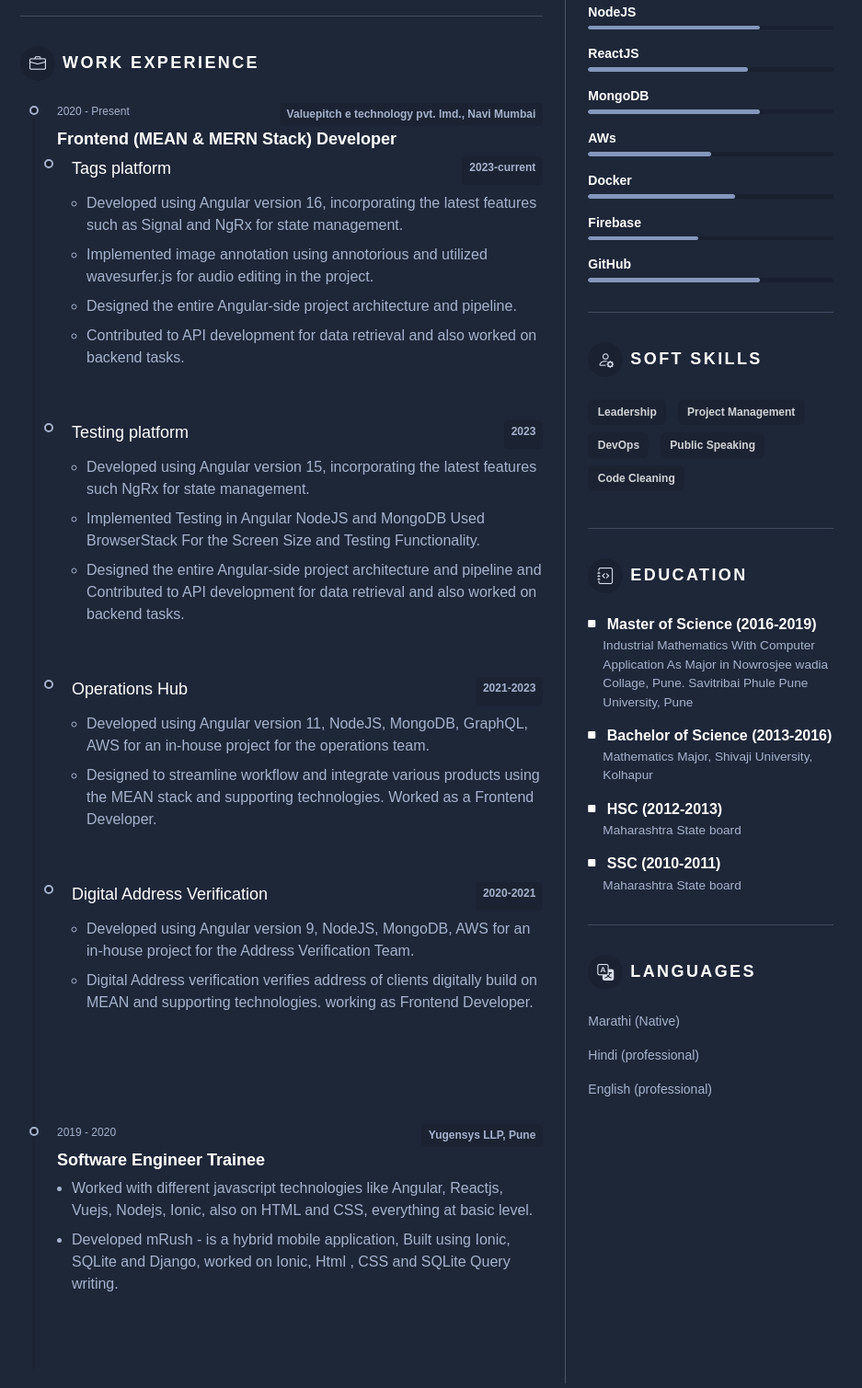
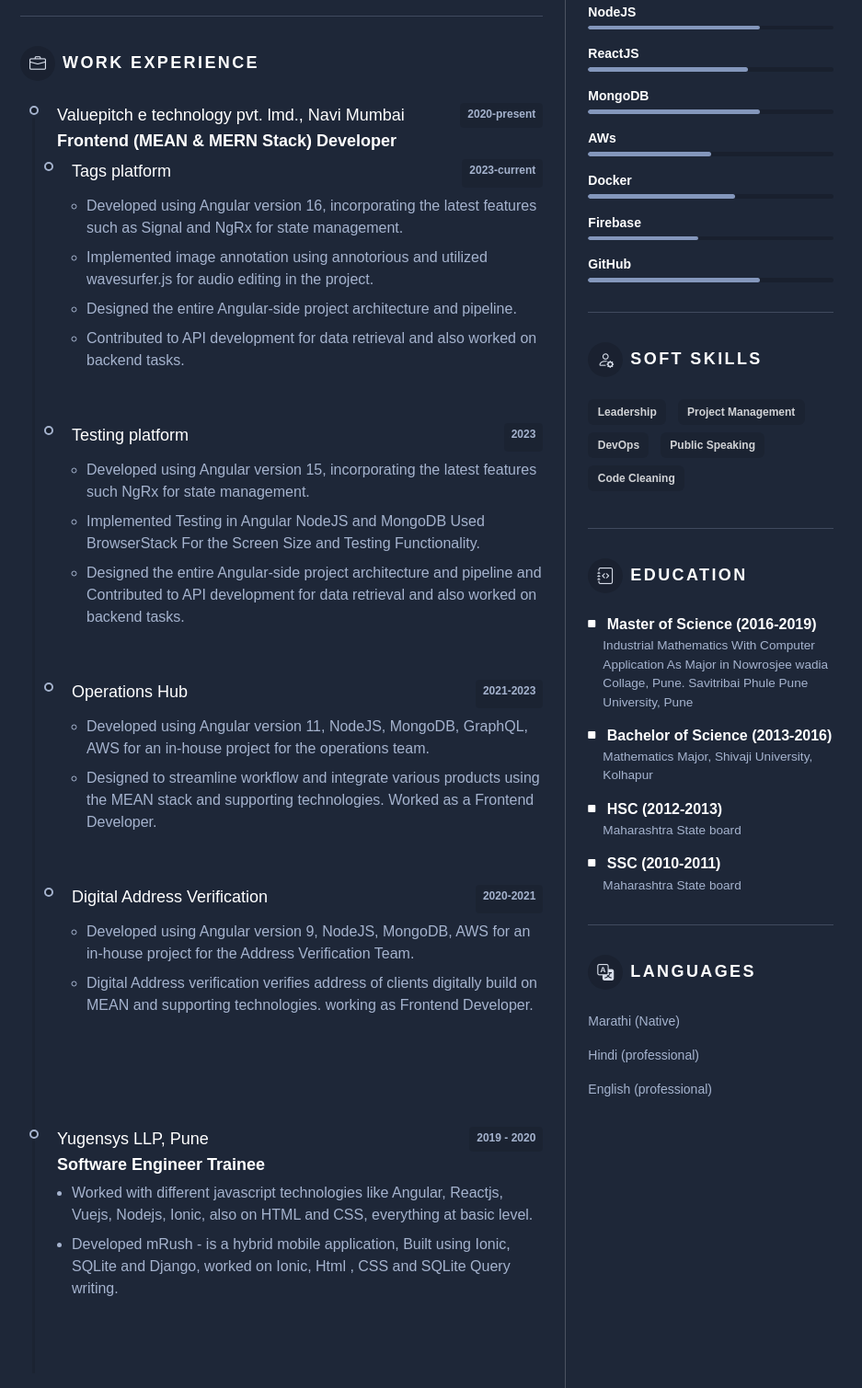
Before and after one commit to pratik-jare/resume, a plain HTML site: page index.html in a window 1280 px wide. Shown: the part 665-2174 px from the top of the page at 92% size, without its empty margins (176-1113 px from the left). Drawn offline with nearby package versions, Linux system fonts and the light colour scheme.

Commit message:
final done

```diff
--- a/index.html
+++ b/index.html
@@ -157,14 +157,15 @@
                                             <div class="resume-timeline-item-header mb-2">
 
                                                 <div class="resume-position-meta d-flex justify-content-between mb-1">
-                                                    <div class="resume-position-time">2020 - Present</div>
-                                                    <div class="resume-company-name">Valuepitch e technology pvt. lmd.,
-                                                        Navi Mumbai
+                                                    <div class="resume-position-time resume-position-title">Valuepitch e
+                                                        technology pvt. lmd.,
+                                                        Navi Mumbai</div>
+                                                    <div class="resume-company-name"> 2020-present
                                                     </div>
                                                 </div>
-                                                <h3 class="resume-position-title mb-1">
+                                                <h4 class="resume-position-title mb-1">
                                                     Frontend (MEAN & MERN Stack) Developer
-                                                </h3>
+                                                </h4>
 
                                             </div><!--//resume-timeline-item-header-->
                                             <div class="resume-timeline-item-desc">
@@ -311,11 +312,15 @@
                                             <div class="resume-timeline-item-header mb-2">
 
                                                 <div class="resume-position-meta d-flex justify-content-between mb-1">
-                                                    <div class="resume-position-time">2019 - 2020</div>
-                                                    <div class="resume-company-name">Yugensys LLP, Pune</div>
+                                                    <div class="resume-position-time resume-position-title">Yugensys
+                                                        LLP,
+                                                        Pune
+                                                    </div>
+                                                    <div class="resume-company-name"> 2019 - 2020
+                                                    </div>
                                                 </div>
-                                                <h3 class="resume-position-title mb-1"> Software Engineer Trainee
-                                                </h3>
+                                                <h4 class="resume-position-title mb-1"> Software Engineer Trainee
+                                                </h4>
 
                                             </div><!--//resume-timeline-item-header-->
                                             <div class="resume-timeline-item-desc">
```
